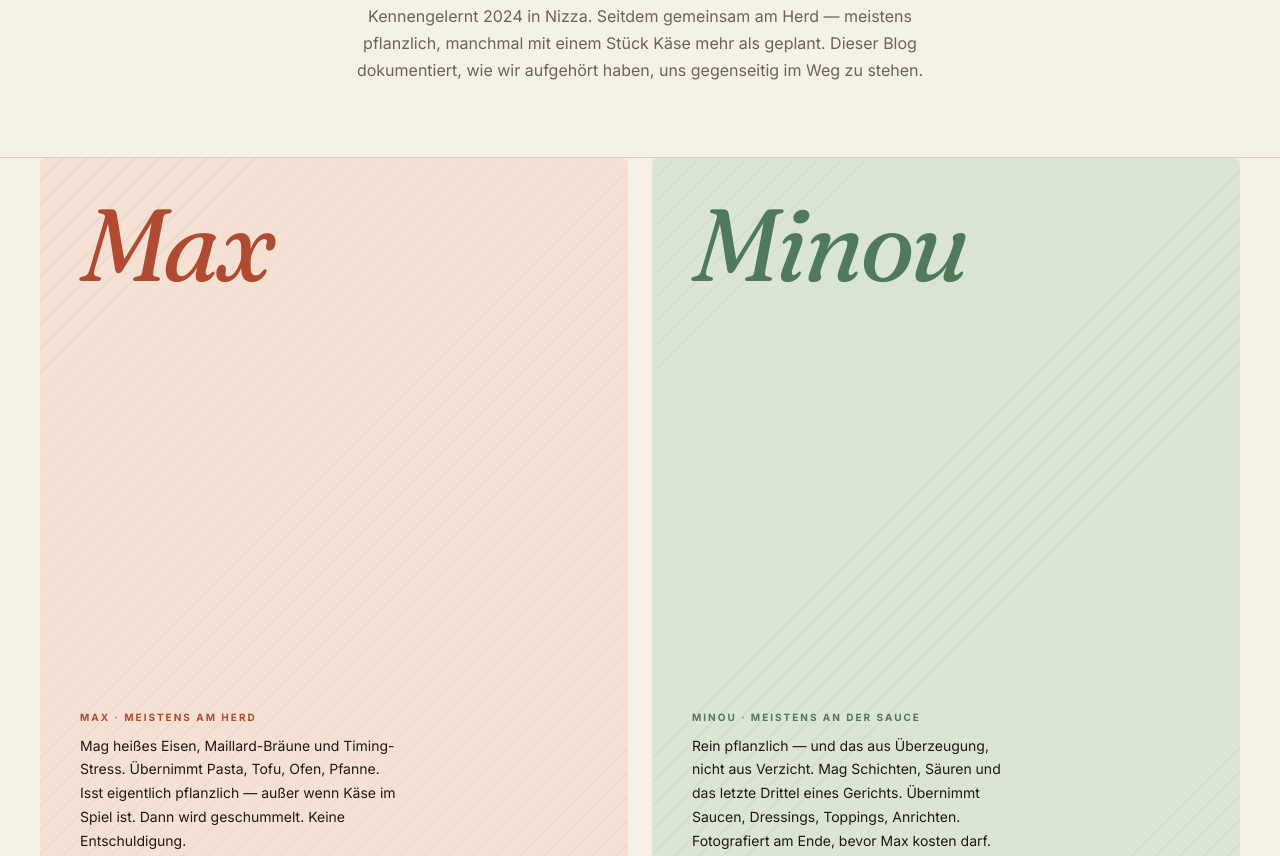
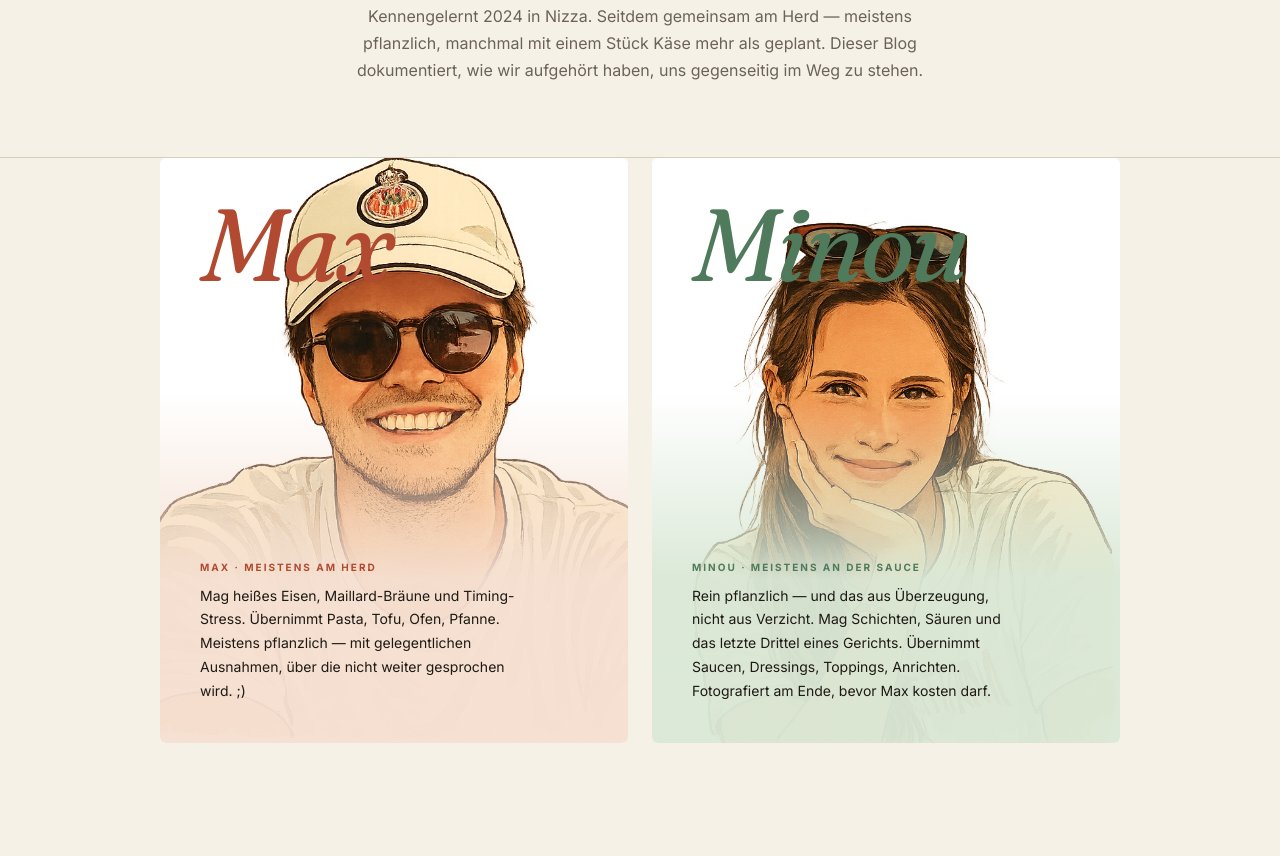
Before and after one commit to maxiba00/max-und-minou, a plain HTML site: page ueber-uns.html in a window 1280 px wide. Shown: the part 471-1327 px from the top of the page. Drawn offline with Linux system fonts and the light colour scheme.

Commit message:
Add portrait illustrations to Über uns page
- Split ChatGPT illustration into individual Max and Minou portraits
- Insert portraits as background images in duo-portrait cards
- Add gradient overlay for text readability
- Size portrait grid to 75% viewport width, centered

Co-Authored-By: Claude Sonnet 4.6 <noreply@anthropic.com>

```diff
--- a/ueber-uns.html
+++ b/ueber-uns.html
@@ -26,10 +26,10 @@
   .about-hero h1 .max-c   { color: var(--max); font-style: italic; }
   .about-hero h1 .minou-c { color: var(--minou); font-style: italic; }
   .duo-portrait {
-    margin: 0 40px 64px;
+    width: 75%; margin: 0 auto 64px;
     display: grid; grid-template-columns: 1fr 1fr; gap: 24px;
   }
-  @media (max-width: 720px) { .duo-portrait { grid-template-columns: 1fr; } }
+  @media (max-width: 720px) { .duo-portrait { width: 90%; grid-template-columns: 1fr; } }
   .portrait {
     aspect-ratio: 4 / 5; border-radius: 6px;
     position: relative; overflow: hidden;
@@ -193,18 +193,18 @@
 </section>
 
 <section class="duo-portrait">
-  <div class="portrait max">
-    <div class="stripes"></div>
-    <div class="who">Max</div>
-    <div class="bio">
+  <div class="portrait max" style="background-image:url('assets/images/portrait-max.jpg'); background-size:cover; background-position:center top;">
+    <div class="portrait-overlay" style="position:absolute;inset:0;background:linear-gradient(to bottom, transparent 40%, rgba(245,224,210,0.96) 72%);pointer-events:none;"></div>
+    <div class="who" style="position:relative;z-index:1;">Max</div>
+    <div class="bio" style="position:relative;z-index:1;">
       <div class="role">Max · meistens am Herd</div>
-      Mag heißes Eisen, Maillard-Bräune und Timing-Stress. Übernimmt Pasta, Tofu, Ofen, Pfanne. Isst eigentlich pflanzlich — außer wenn Käse im Spiel ist. Dann wird geschummelt. Keine Entschuldigung.
+      Mag heißes Eisen, Maillard-Bräune und Timing-Stress. Übernimmt Pasta, Tofu, Ofen, Pfanne. Meistens pflanzlich — mit gelegentlichen Ausnahmen, über die nicht weiter gesprochen wird. ;)
     </div>
   </div>
-  <div class="portrait minou">
-    <div class="stripes"></div>
-    <div class="who">Minou</div>
-    <div class="bio">
+  <div class="portrait minou" style="background-image:url('assets/images/portrait-minou.jpg'); background-size:cover; background-position:center top;">
+    <div class="portrait-overlay" style="position:absolute;inset:0;background:linear-gradient(to bottom, transparent 40%, rgba(218,232,214,0.96) 72%);pointer-events:none;"></div>
+    <div class="who" style="position:relative;z-index:1;">Minou</div>
+    <div class="bio" style="position:relative;z-index:1;">
       <div class="role">Minou · meistens an der Sauce</div>
       Rein pflanzlich — und das aus Überzeugung, nicht aus Verzicht. Mag Schichten, Säuren und das letzte Drittel eines Gerichts. Übernimmt Saucen, Dressings, Toppings, Anrichten. Fotografiert am Ende, bevor Max kosten darf.
     </div>
@@ -219,9 +219,9 @@
 
 <section class="facts">
   <div class="fact"><div class="num"><em>2</em></div><div class="label">Jahre gemeinsam<br />am Herd</div></div>
-  <div class="fact"><div class="num"><em>1</em></div><div class="label">unverbesserlicher<br />Käsefan</div></div>
-  <div class="fact"><div class="num"><em>5</em></div><div class="label">veröffentlichte<br />Rezepte</div></div>
-  <div class="fact"><div class="num"><em>∞</em></div><div class="label">Diskussionen über<br />Knoblauchmengen</div></div>
+  <div class="fact"><div class="num"><em>∞</em></div><div class="label">neue<br />Rezeptversuche</div></div>
+  <div class="fact"><div class="num"><em>5</em></div><div class="label">davon<br />online</div></div>
+  <div class="fact"><div class="num"><em>0</em></div><div class="label">Diskussionen über<br />Knoblauchmengen (mehr ist mehr)</div></div>
 </section>
 
 <section class="timeline">
```
Also changed, not shown: assets/images/portrait-max.jpg (added), assets/images/portrait-minou.jpg (added).
